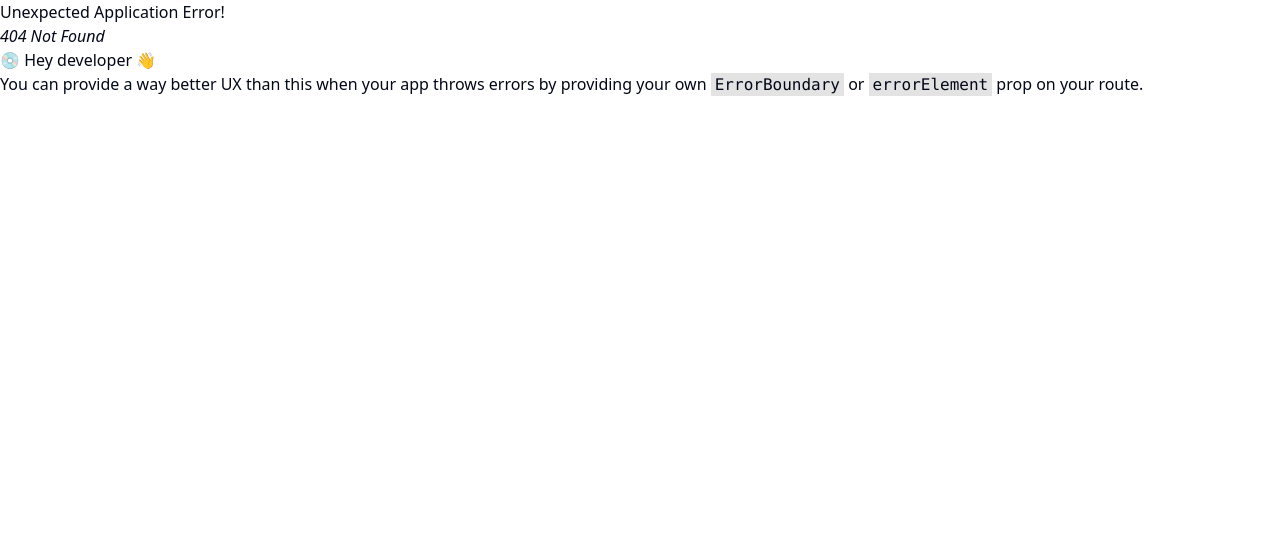
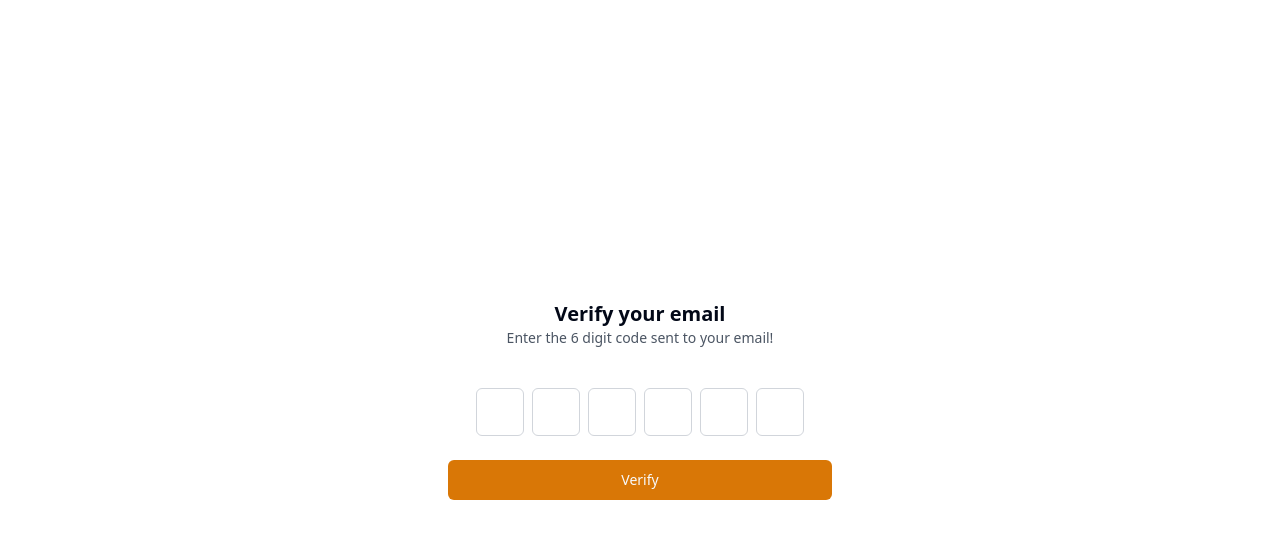
Before and after one commit to codesolverkushal/food-with-kp, a React (Vite) app in the folder client/: page /verify-email in a window 1280 px wide. Before the commit this address had no page. Shown: the top 538 px of the page. Built offline with nearby package versions, Linux system fonts and the light colour scheme.

Commit message:
Lets verify the mail using otp

```diff
--- a/client/src/App.tsx
+++ b/client/src/App.tsx
@@ -4,6 +4,7 @@
 import SignUp from './pages/auth/SignUp';
 import ForgotPassword from './pages/auth/ForgotPassword';
 import ResetPassword from './pages/auth/ResetPassword';
+import VerifyEmail from './pages/auth/VerifyEmail';
 const appRouter = createBrowserRouter([
   {
     path:"/",
@@ -29,6 +30,10 @@
   {
     path:"/reset-password",
     element:<ResetPassword/>
+  },
+  {
+    path:"/verify-email",
+    element:<VerifyEmail/>
   }
 ])
 function App() {
--- /dev/null
+++ b/client/src/pages/auth/VerifyEmail.tsx
@@ -0,0 +1,58 @@
+import { Button } from "@/components/ui/button";
+import { Input } from "@/components/ui/input";
+import { useRef, useState } from "react"
+
+const VerifyEmail = () => {
+
+    const [otp,setOtp] = useState<string[]>(["","","","","",""]);
+    const inputRef = useRef<any>([]);
+    const handleChange = (index:number,value:string)=>{
+        if(/^[a-zA-Z0-9]$/.test(value) || value === ""){
+            const newOtp = [...otp];
+            newOtp[index] = value;
+            setOtp(newOtp);
+        }
+        // Move to the next input field
+        if(value && index < 5){
+            inputRef.current[index + 1]?.focus();
+        }
+    }
+
+    const handleKeyDown = (index:number,e:React.KeyboardEvent<HTMLInputElement>)=>{
+        if(e.key === 'Backspace' && !otp[index] && index > 0){
+            inputRef.current[index-1]?.focus();
+        }
+    }
+  return (
+    <div className="flex items-center justify-center h-screen w-full">
+        <div className="p-8 rounded-md w-full max-w-md flex flex-col gap-10 border-gray-700">
+            <div className="text-center">
+                 <h1 className="font-bold text-xl">Verify your email</h1>
+                 <p className="text-sm text-gray-600">Enter the 6 digit code sent to your email!</p>
+            </div>
+
+            <form action="">
+                <div className="flex gap-2 items-center justify-center">
+                  {
+                    otp.map((letter:string,index:number)=>(
+                        <Input
+                         key={index}
+                         ref={(element)=>(inputRef.current[index] = element)}
+                         type="text"
+                         value={letter}
+                         onChange={(e:React.ChangeEvent<HTMLInputElement>)=> handleChange(index,e.target.value)}
+                         onKeyDown={(e:React.KeyboardEvent<HTMLInputElement>) => handleKeyDown(index,e)}
+                         className="w-12 h-12 text-center text-xl font-semibold border border-gray-300 rounded-md focus:outline-none focus:ring-2 focus:ring-blue-500"
+                        />
+                    ))
+                  }
+                </div>
+                <Button className="bg-amber-600 hover:bg-amber-800
+                 mt-6 w-full">Verify</Button>
+            </form>
+        </div>
+    </div>
+  )
+}
+
+export default VerifyEmail
```
